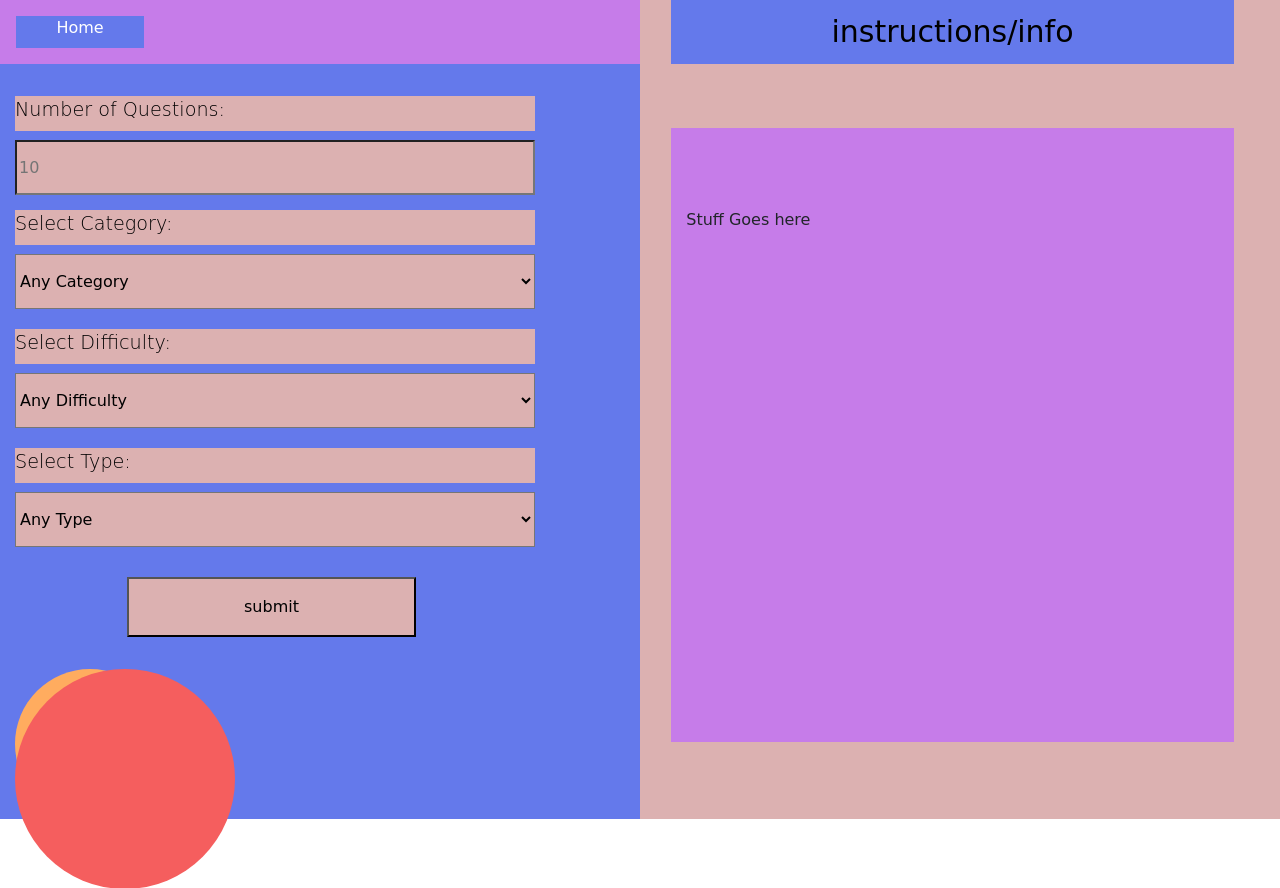
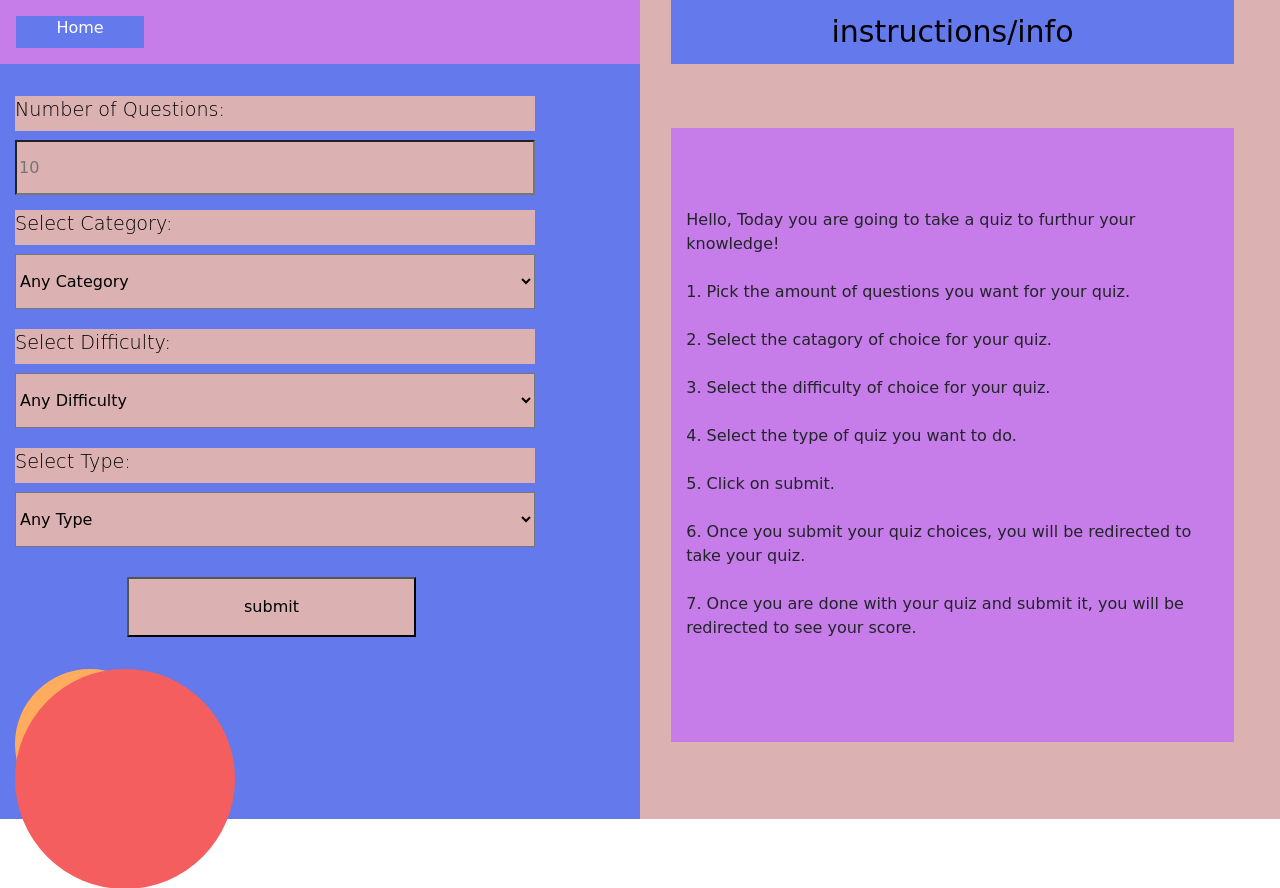
Before and after one commit to yadel23/Trivia-API-Webframe, a Flask app: page /info in a window 1280 px wide. Shown: the top 888 px of the page. Run offline with Flask 2, Linux system fonts and the light colour scheme; some libraries are stand-ins or nearby versions.

Commit message:
connected api to html quiz and stuff

```diff
--- a/app.py
+++ b/app.py
@@ -1,24 +1,90 @@
 from flask import Flask, render_template, session, redirect, url_for, jsonify, request
-
+import requests, random
 app = Flask(__name__)
 
-@app.route("/")
-def home():
-    return render_template("home.html")
-
-@app.route("/info")
-def info():
-    return render_template("info.html")
 
 @app.route("/user/input", methods = ["POST"])
 def user_input():
     amount = request.form.get("amount")
     category = request.form.get("category")
     difficulty = request.form.get("difficulty")
-    type = request.form.get("type")
+    typeQ = request.form.get("type")
 
-    return jsonify(0)
+    return amount, category, difficulty, typeQ
+
+
+def getUrl(amount, category, difficulty, typeQ):
+    Base_url = 'https://opentdb.com/api.php?amount=' + str(amount)
+    final_url = Base_url
+   #category
+    if category != 'default_c':
+        final_url =final_url + '&category=' + str(category)
+
+   #difficulty
+    if difficulty != 'default_d':
+        final_url = final_url + '&difficulty=' + str(difficulty)
+
+    #type
+    if typeQ != 'default_t':
+        final_url = final_url + '&type=' + str(typeQ)
+
+    return final_url
+
+
+def getJson(final_url):
+    response = requests.get(final_url)
+    data = response.json()
+    return data
+
+
+def toDict(json_data):
+    question_list = {}
+    correct_list = []
+    correct = []
+    answers = []
+    final_answers = []
+    for value in json_data['results']:
+        #print(value)
+        #questions.append(value['question'])
+        question_list[value['question']] = value['type']
+        correct_list.append(value['correct_answer'])
+        correct = value['correct_answer']
+        answers = value['incorrect_answers']
+        answers.append(correct)
+        random.shuffle(answers)
+        final_answers.append(answers)
+    print('q list ', question_list)
+    print('f answers ', final_answers)
+    print('c list' , correct_list)
+
+    return correct_list,final_answers,question_list
+
+
+@app.route("/")
+@app.route('/home')
+def home():
+    return render_template("home.html")
+
+
+@app.route("/info")
+def info():
+    return render_template("info.html")
+
+
+@app.route("/quiz")
+def quiz(correct_answers, final_answers, question_list):
+
+
+    return render_template("quiz.html", question = question_list[0], answer1 = correct_answers[0], answer2 = 'answer 2', answer3 = 'answer 3', answer4 = 'answer 4')
+    #return render_template("quiz.html", question = 'does this work?', answer1 = 'answer 1', answer2 = 'answer 2', answer3 = 'answer 3', answer4 = 'answer 4')
 
 
 if __name__ == '__main__':
-    app.run(debug=True)
+    app.run(debug = True, host = '0.0.0.0')
+#     amount, category, difficulty, typeQ = user_input()
+# url = getUrl(str(amount), str(category), str(difficulty), str(typeQ))
+
+    url = getUrl(str(2), 'default_c', 'easy', 'multiple')
+    Json = getJson(url)
+    print(toDict(Json))
+#     questions, correct_answers, incorrect_answers = toDict(url)
--- a/templates/info.html
+++ b/templates/info.html
@@ -40,7 +40,7 @@
                             <input type="number" step="any" name="amount" data-error="Enter the number of questions from 1-50" placeholder="10" required><br>
                             <label>Select Category: </label>
                             <select name="category" id="category">
-                                <option value="default">Any Category</option>
+                                <option value="default_c">Any Category</option>
                                 <option value="9">General Knowledge</option>
                                 <option value="10">Entertainment: Books</option>
                                 <option value="11">Entertainment: Film</option>
@@ -68,14 +68,14 @@
                             </select>
                             <label>Select Difficulty:</label>
                             <select name="difficulty" id="category">
-                                <option value="default">Any Difficulty</option>
+                                <option value="default_d">Any Difficulty</option>
                                 <option value="easy">Easy</option>
                                 <option value="medium">Medium</option>
                                 <option value="hard">Hard</option>
                             </select>
                             <label>Select Type:</label>
                             <select name="type" id="category">
-                                <option value="default">Any Type</option>
+                                <option value="default_t">Any Type</option>
                                 <option value="multiple">Multiple Choice</option>
                                 <option value="boolean">True/False</option>
                             </select>
@@ -88,7 +88,28 @@
                 <div class="col-lg-6" id="right">
                     <div class="container-fluid" id="instructions">instructions/info</div>
                     <div class="container-fluid" id="empty"></div>
-                    <div class="container-fluid" id="stuff"> Stuff Goes here</div>
+                    <div class="container-fluid" id="stuff">
+                        Hello, Today you are going to take a quiz to furthur your knowledge!<br>
+                       <br>
+                       1. Pick the amount of questions you want for your quiz.
+                       <br>
+                       <br>
+                       2. Select the catagory of choice for your quiz.
+                       <br>
+                       <br>
+                       3. Select the difficulty of choice for your quiz.
+                       <br>
+                       <br>
+                       4. Select the type of quiz you want to do.
+                       <br>
+                       <br>
+                       5. Click on submit.
+                       <br>
+                       <br>
+                       6. Once you submit your quiz choices, you will be redirected to take your quiz.
+                       <br>
+                       <br>
+                       7. Once you are done with your quiz and submit it, you will be redirected to see your score.
                 </div>
             </div>
         </div>
```
Also changed, not shown: templates/home.html (+17 -16 lines), templates/quiz.html (+6 -5 lines).
